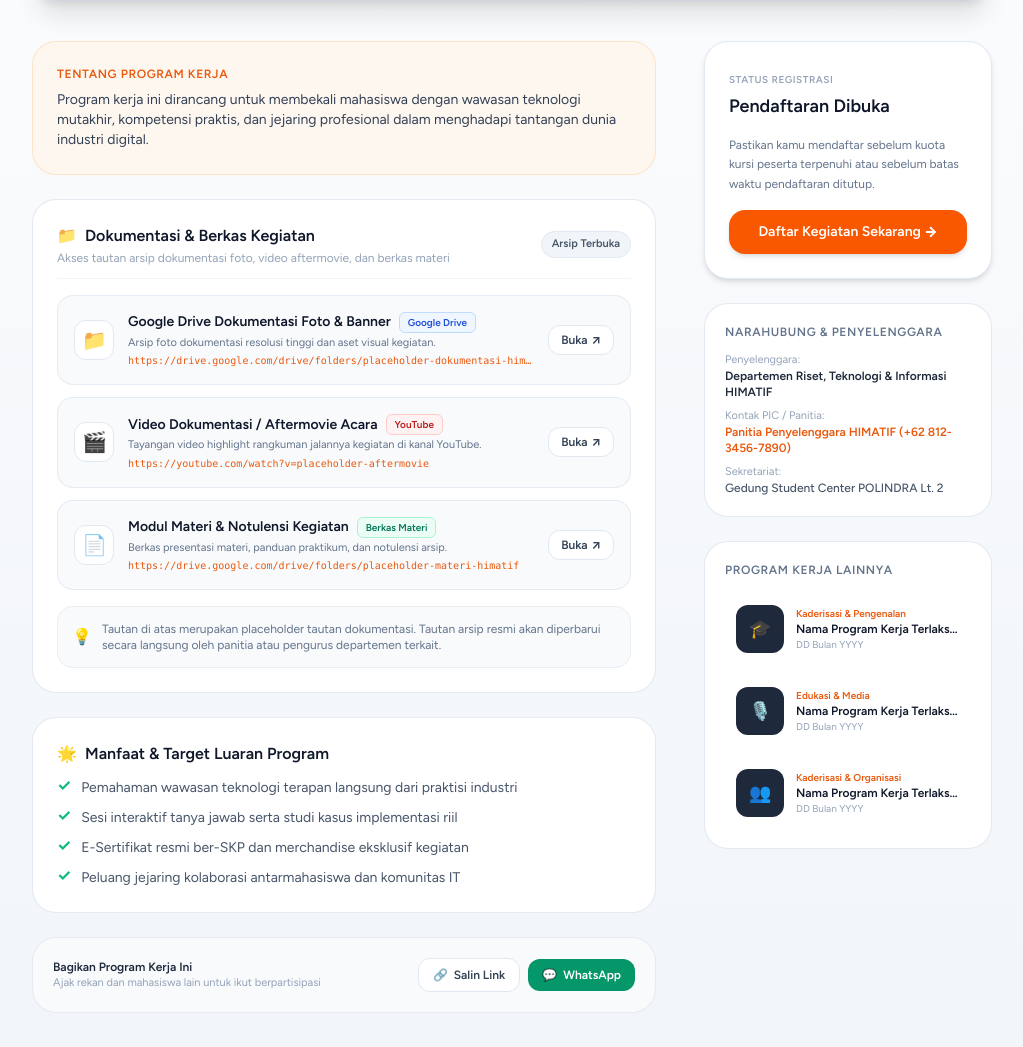
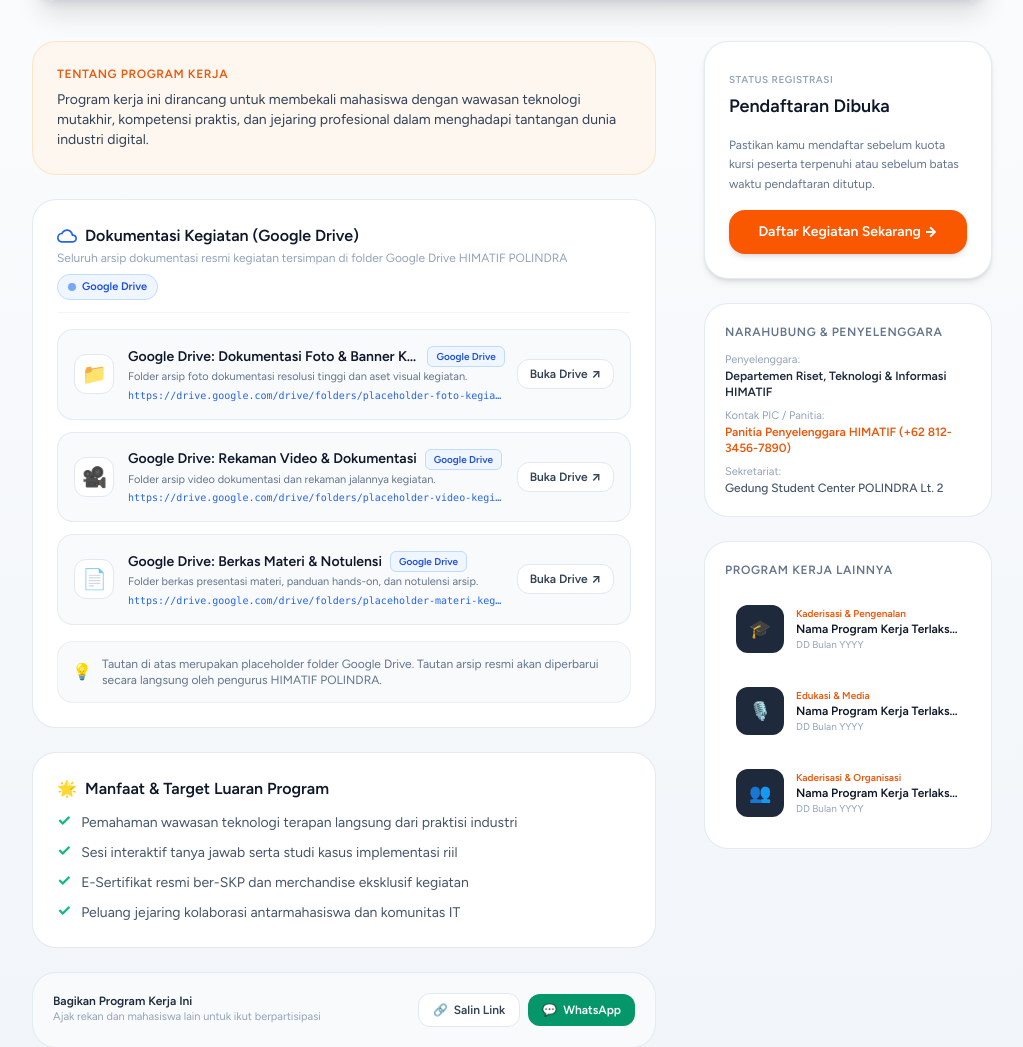
Before and after one commit to Blues24/himatif-nexus, a Laravel app: page /kegiatan/1 in a window 1280 px wide. Shown: the part 803-1850 px from the top of the page, without its empty margins (128-1151 px from the left). Run offline with Laravel 12, Linux system fonts and the light colour scheme; data that the repository does not hold is empty; style sheets or scripts are compiled from the project's sources; some libraries are stand-ins or nearby versions.

Commit message:
feat: standardize all documentation links to Google Drive only in KegiatanDetail

```diff
--- a/resources/js/Pages/KegiatanDetail.vue
+++ b/resources/js/Pages/KegiatanDetail.vue
@@ -37,30 +37,30 @@ const masterActivities = [
         documentationLinks: [
             {
                 type: 'drive',
-                title: 'Google Drive Dokumentasi Foto & Banner',
-                desc: 'Arsip foto dokumentasi resolusi tinggi dan aset visual kegiatan.',
-                url: 'https://drive.google.com/drive/folders/placeholder-dokumentasi-himatif',
+                title: 'Google Drive: Dokumentasi Foto & Banner Kegiatan',
+                desc: 'Folder arsip foto dokumentasi resolusi tinggi dan aset visual kegiatan.',
+                url: 'https://drive.google.com/drive/folders/placeholder-foto-kegiatan',
                 icon: '📁',
                 badge: 'Google Drive',
                 badgeClass: 'bg-blue-50 text-blue-700 border-blue-200',
             },
             {
-                type: 'youtube',
-                title: 'Video Dokumentasi / Aftermovie Acara',
-                desc: 'Tayangan video highlight rangkuman jalannya kegiatan di kanal YouTube.',
-                url: 'https://youtube.com/watch?v=placeholder-aftermovie',
-                icon: '🎬',
-                badge: 'YouTube',
-                badgeClass: 'bg-red-50 text-red-700 border-red-200',
+                type: 'drive',
+                title: 'Google Drive: Rekaman Video & Dokumentasi',
+                desc: 'Folder arsip video dokumentasi dan rekaman jalannya kegiatan.',
+                url: 'https://drive.google.com/drive/folders/placeholder-video-kegiatan',
+                icon: '🎥',
+                badge: 'Google Drive',
+                badgeClass: 'bg-blue-50 text-blue-700 border-blue-200',
             },
             {
-                type: 'materi',
-                title: 'Modul Materi & Notulensi Kegiatan',
-                desc: 'Berkas presentasi materi, panduan praktikum, dan notulensi arsip.',
-                url: 'https://drive.google.com/drive/folders/placeholder-materi-himatif',
+                type: 'drive',
+                title: 'Google Drive: Berkas Materi & Notulensi',
+                desc: 'Folder berkas presentasi materi, panduan hands-on, dan notulensi arsip.',
+                url: 'https://drive.google.com/drive/folders/placeholder-materi-kegiatan',
                 icon: '📄',
-                badge: 'Berkas Materi',
-                badgeClass: 'bg-emerald-50 text-emerald-700 border-emerald-200',
+                badge: 'Google Drive',
+                badgeClass: 'bg-blue-50 text-blue-700 border-blue-200',
             },
         ],
         highlights: [
@@ -92,30 +92,30 @@ const masterActivities = [
         documentationLinks: [
             {
                 type: 'drive',
-                title: 'Google Drive Dokumentasi Foto PKPS',
-                desc: 'Arsip foto dokumentasi kegiatan pengenalan prodi dan inisiasi mahasiswa baru.',
-                url: 'https://drive.google.com/drive/folders/placeholder-pkps-himatif',
+                title: 'Google Drive: Dokumentasi Foto PKPS',
+                desc: 'Folder arsip foto kegiatan pengenalan prodi dan inisiasi mahasiswa baru.',
+                url: 'https://drive.google.com/drive/folders/placeholder-foto-pkps',
                 icon: '📁',
                 badge: 'Google Drive',
                 badgeClass: 'bg-blue-50 text-blue-700 border-blue-200',
             },
             {
-                type: 'youtube',
-                title: 'Aftermovie Resmi PKPS Teknik Informatika',
-                desc: 'Video rangkuman keseruan masa pengenalan program studi TI.',
-                url: 'https://youtube.com/watch?v=placeholder-aftermovie-pkps',
-                icon: '🎬',
-                badge: 'YouTube',
-                badgeClass: 'bg-red-50 text-red-700 border-red-200',
+                type: 'drive',
+                title: 'Google Drive: Video Dokumentasi & Aftermovie PKPS',
+                desc: 'Folder rekaman video rangkuman kegiatan dan aftermovie resmi prodi TI.',
+                url: 'https://drive.google.com/drive/folders/placeholder-video-pkps',
+                icon: '🎥',
+                badge: 'Google Drive',
+                badgeClass: 'bg-blue-50 text-blue-700 border-blue-200',
             },
             {
-                type: 'materi',
-                title: 'Buku Panduan Mahasiswa Baru TI',
-                desc: 'Buku panduan kurikulum, etika kampus, dan profil himpunan.',
+                type: 'drive',
+                title: 'Google Drive: Buku Panduan & Modul Mahasiswa Baru',
+                desc: 'Folder buku panduan kurikulum, etika kampus, dan profil himpunan.',
                 url: 'https://drive.google.com/drive/folders/placeholder-panduan-pkps',
                 icon: '📄',
-                badge: 'Buku Panduan',
-                badgeClass: 'bg-emerald-50 text-emerald-700 border-emerald-200',
+                badge: 'Google Drive',
+                badgeClass: 'bg-blue-50 text-blue-700 border-blue-200',
             },
         ],
         highlights: [
@@ -145,31 +145,31 @@ const masterActivities = [
         organizer: 'Departemen Komunikasi, Media & Informasi',
         documentationLinks: [
             {
-                type: 'youtube',
-                title: 'Streaming & Video Podcast Episode Lengkap',
-                desc: 'Tayangan video podcast bincang teknologi dan insight karir software engineer.',
-                url: 'https://youtube.com/playlist?list=placeholder-podcast-itcast',
+                type: 'drive',
+                title: 'Google Drive: Rekaman Audio & Video Podcast',
+                desc: 'Folder video dan audio podcast lengkap bincang teknologi mahasiswa.',
+                url: 'https://drive.google.com/drive/folders/placeholder-rekaman-podcast',
                 icon: '🎙️',
-                badge: 'YouTube',
-                badgeClass: 'bg-red-50 text-red-700 border-red-200',
+                badge: 'Google Drive',
+                badgeClass: 'bg-blue-50 text-blue-700 border-blue-200',
             },
             {
                 type: 'drive',
-                title: 'Galeri Foto Behind The Scene (BTS)',
-                desc: 'Foto dokumentasi suasana proses rekaman podcast di studio HIMATIF.',
-                url: 'https://drive.google.com/drive/folders/placeholder-bts-podcast',
+                title: 'Google Drive: Galeri Foto Studio Behind The Scene',
+                desc: 'Folder arsip foto dokumentasi proses rekaman di studio multimedia.',
+                url: 'https://drive.google.com/drive/folders/placeholder-foto-podcast',
                 icon: '📁',
                 badge: 'Google Drive',
                 badgeClass: 'bg-blue-50 text-blue-700 border-blue-200',
             },
             {
-                type: 'materi',
-                title: 'Resume & Catatan Topik Pembahasan',
-                desc: 'Rangkuman poin penting, rekomendasi buku, dan tautan karir dari narasumber.',
+                type: 'drive',
+                title: 'Google Drive: Resume & Notulensi Topik IT',
+                desc: 'Folder rangkuman poin narasumber, referensi buku, dan modul karir.',
                 url: 'https://drive.google.com/drive/folders/placeholder-resume-podcast',
                 icon: '📄',
-                badge: 'Ringkasan',
-                badgeClass: 'bg-amber-50 text-amber-700 border-amber-200',
+                badge: 'Google Drive',
+                badgeClass: 'bg-blue-50 text-blue-700 border-blue-200',
             },
         ],
         highlights: [
@@ -200,30 +200,30 @@ const masterActivities = [
         documentationLinks: [
             {
                 type: 'drive',
-                title: 'Google Drive Dokumentasi Foto LKMM-D',
-                desc: 'Arsip foto dokumentasi simulasi sidang, dinamika kelompok, dan outbound.',
-                url: 'https://drive.google.com/drive/folders/placeholder-lkmmd-himatif',
+                title: 'Google Drive: Dokumentasi Foto LKMM-D',
+                desc: 'Folder arsip foto simulasi sidang, dinamika kelompok, dan sesi outbound.',
+                url: 'https://drive.google.com/drive/folders/placeholder-foto-lkmmd',
                 icon: '📁',
                 badge: 'Google Drive',
                 badgeClass: 'bg-blue-50 text-blue-700 border-blue-200',
             },
             {
-                type: 'youtube',
-                title: 'Highlight Video Aftermovie LKMM-D',
-                desc: 'Video rangkuman kegiatan kepemimpinan mahasiswa tingkat dasar.',
-                url: 'https://youtube.com/watch?v=placeholder-aftermovie-lkmmd',
-                icon: '🎬',
-                badge: 'YouTube',
-                badgeClass: 'bg-red-50 text-red-700 border-red-200',
+                type: 'drive',
+                title: 'Google Drive: Video Dokumentasi & Highlight Acara',
+                desc: 'Folder rekaman dokumentasi video pelatihan kepemimpinan mahasiswa.',
+                url: 'https://drive.google.com/drive/folders/placeholder-video-lkmmd',
+                icon: '🎥',
+                badge: 'Google Drive',
+                badgeClass: 'bg-blue-50 text-blue-700 border-blue-200',
             },
             {
-                type: 'materi',
-                title: 'Modul Pelatihan & Draft Simulasi Sidang',
-                desc: 'Materi kepemimpinan, teknik analisis SWOT, dan template administrasi proker.',
+                type: 'drive',
+                title: 'Google Drive: Modul Pelatihan & Berkas Sidang',
+                desc: 'Folder materi kepemimpinan, analisis SWOT, dan administrasi organisasi.',
                 url: 'https://drive.google.com/drive/folders/placeholder-materi-lkmmd',
                 icon: '📄',
-                badge: 'Modul Kepemimpinan',
-                badgeClass: 'bg-indigo-50 text-indigo-700 border-indigo-200',
+                badge: 'Google Drive',
+                badgeClass: 'bg-blue-50 text-blue-700 border-blue-200',
             },
         ],
         highlights: [
@@ -259,30 +259,30 @@ const currentKegiatan = computed(() => {
             documentationLinks: [
                 {
                     type: 'drive',
-                    title: 'Google Drive Dokumentasi Foto Kegiatan',
-                    desc: 'Arsip foto dokumentasi resmi resolusi tinggi selama kegiatan.',
-                    url: 'https://drive.google.com/drive/folders/placeholder-dokumentasi-himatif',
+                    title: 'Google Drive: Dokumentasi Foto Kegiatan',
+                    desc: 'Folder arsip foto dokumentasi resmi resolusi tinggi selama kegiatan.',
+                    url: 'https://drive.google.com/drive/folders/placeholder-foto-kegiatan',
                     icon: '📁',
                     badge: 'Google Drive',
                     badgeClass: 'bg-blue-50 text-blue-700 border-blue-200',
                 },
                 {
-                    type: 'youtube',
-                    title: 'Video Dokumentasi / Aftermovie Kegiatan',
-                    desc: 'Video rangkuman jalannya kegiatan di kanal YouTube.',
-                    url: 'https://youtube.com/watch?v=placeholder-aftermovie',
-                    icon: '🎬',
-                    badge: 'YouTube',
-                    badgeClass: 'bg-red-50 text-red-700 border-red-200',
+                    type: 'drive',
+                    title: 'Google Drive: Rekaman Video Dokumentasi',
+                    desc: 'Folder rekaman video dokumentasi dan rangkuman jalannya kegiatan.',
+                    url: 'https://drive.google.com/drive/folders/placeholder-video-kegiatan',
+                    icon: '🎥',
+                    badge: 'Google Drive',
+                    badgeClass: 'bg-blue-50 text-blue-700 border-blue-200',
                 },
                 {
-                    type: 'materi',
-                    title: 'Modul Materi & Berkas Arsip Kegiatan',
-                    desc: 'Berkas presentasi dan arsip evaluasi kegiatan.',
-                    url: 'https://drive.google.com/drive/folders/placeholder-materi-himatif',
+                    type: 'drive',
+                    title: 'Google Drive: Modul Materi & Berkas Kegiatan',
+                    desc: 'Folder berkas presentasi dan arsip evaluasi kegiatan.',
+                    url: 'https://drive.google.com/drive/folders/placeholder-materi-kegiatan',
                     icon: '📄',
-                    badge: 'Berkas Materi',
-                    badgeClass: 'bg-emerald-50 text-emerald-700 border-emerald-200',
+                    badge: 'Google Drive',
+                    badgeClass: 'bg-blue-50 text-blue-700 border-blue-200',
                 },
             ],
             highlights: [
@@ -443,24 +443,27 @@ const shareToWhatsApp = () => {
                             </p>
                         </div>
 
-                        <!-- Tautan Dokumentasi & Arsip Kegiatan (Placeholder Link) -->
+                        <!-- Tautan Dokumentasi & Arsip Kegiatan (Khusus Google Drive) -->
                         <div class="p-5 sm:p-6 rounded-3xl bg-white border border-slate-200/90 shadow-xs space-y-4">
                             <div class="flex flex-wrap items-center justify-between gap-2 border-b border-slate-100 pb-3">
                                 <div>
                                     <h3 class="text-base font-black text-slate-900 flex items-center gap-2">
-                                        <span>📁</span>
-                                        <span>Dokumentasi & Berkas Kegiatan</span>
+                                        <svg class="w-5 h-5 text-blue-600 shrink-0" viewBox="0 0 24 24" fill="currentColor">
+                                            <path d="M19.35 10.04C18.67 6.59 15.64 4 12 4 9.11 4 6.6 5.64 5.35 8.04 2.34 8.36 0 10.91 0 14c0 3.31 2.69 6 6 6h13c2.76 0 5-2.24 5-5 0-2.64-2.05-4.78-4.65-4.96zM19 18H6c-2.21 0-4-1.79-4-4 0-2.05 1.53-3.76 3.56-3.97l1.07-.11.5-.95C8.08 7.14 9.94 6 12 6c2.62 0 4.88 1.86 5.39 4.43l.3 1.5 1.53.11c1.56.1 2.78 1.41 2.78 2.96 0 1.65-1.35 3-3 3z"/>
+                                        </svg>
+                                        <span>Dokumentasi Kegiatan (Google Drive)</span>
                                     </h3>
                                     <p class="text-xs text-slate-400 mt-0.5">
-                                        Akses tautan arsip dokumentasi foto, video aftermovie, dan berkas materi
+                                        Seluruh arsip dokumentasi resmi kegiatan tersimpan di folder Google Drive HIMATIF POLINDRA
                                     </p>
                                 </div>
-                                <span class="text-[11px] font-bold px-2.5 py-1 rounded-full bg-slate-100 text-slate-600 border border-slate-200">
-                                    Arsip Terbuka
+                                <span class="text-[11px] font-bold px-2.5 py-1 rounded-full bg-blue-50 text-blue-700 border border-blue-200 flex items-center gap-1.5">
+                                    <span class="w-2 h-2 rounded-full bg-blue-500 animate-pulse"></span>
+                                    Google Drive
                                 </span>
                             </div>
 
-                            <!-- Daftar Link Dokumentasi Placeholder -->
+                            <!-- Daftar Link Dokumentasi Google Drive Placeholder -->
                             <div class="space-y-3">
                                 <a
                                     v-for="(link, idx) in currentKegiatan.documentationLinks"
@@ -468,33 +471,33 @@ const shareToWhatsApp = () => {
                                     :href="link.url"
                                     target="_blank"
                                     rel="noopener noreferrer"
-                                    class="flex items-center justify-between p-3.5 sm:p-4 rounded-2xl bg-slate-50 border border-slate-200/80 hover:border-orange-300 hover:bg-orange-50/30 transition group"
+                                    class="flex items-center justify-between p-3.5 sm:p-4 rounded-2xl bg-slate-50 border border-slate-200/80 hover:border-blue-400 hover:bg-blue-50/20 transition group"
                                 >
                                     <div class="flex items-center gap-3.5 min-w-0">
-                                        <div class="w-10 h-10 rounded-xl bg-white border border-slate-200 shadow-2xs flex items-center justify-center text-xl shrink-0 group-hover:scale-105 transition">
+                                        <div class="w-10 h-10 rounded-xl bg-white border border-slate-200 shadow-2xs flex items-center justify-center text-xl shrink-0 group-hover:scale-105 group-hover:border-blue-300 transition">
                                             {{ link.icon }}
                                         </div>
                                         <div class="min-w-0">
                                             <div class="flex items-center gap-2">
-                                                <span class="text-xs sm:text-sm font-bold text-slate-900 group-hover:text-[#F95700] transition truncate">
+                                                <span class="text-xs sm:text-sm font-bold text-slate-900 group-hover:text-blue-600 transition truncate">
                                                     {{ link.title }}
                                                 </span>
-                                                <span :class="link.badgeClass" class="text-[10px] font-bold px-2 py-0.5 rounded-md border shrink-0 hidden sm:inline-block">
-                                                    {{ link.badge }}
+                                                <span class="text-[10px] font-bold px-2 py-0.5 rounded-md border shrink-0 bg-blue-50 text-blue-700 border-blue-200 hidden sm:inline-block">
+                                                    Google Drive
                                                 </span>
                                             </div>
                                             <p class="text-[11px] text-slate-500 truncate mt-0.5">
                                                 {{ link.desc }}
                                             </p>
-                                            <span class="text-[10px] text-orange-600 font-mono font-medium truncate block mt-0.5">
+                                            <span class="text-[10px] text-blue-600 font-mono font-medium truncate block mt-0.5">
                                                 {{ link.url }}
                                             </span>
                                         </div>
                                     </div>
 
                                     <div class="shrink-0 ml-3">
-                                        <span class="inline-flex items-center gap-1 px-3 py-1.5 rounded-xl bg-white border border-slate-200 text-xs font-bold text-slate-700 group-hover:bg-[#F95700] group-hover:text-white group-hover:border-transparent transition shadow-2xs">
-                                            <span>Buka</span>
+                                        <span class="inline-flex items-center gap-1 px-3 py-1.5 rounded-xl bg-white border border-slate-200 text-xs font-bold text-slate-700 group-hover:bg-blue-600 group-hover:text-white group-hover:border-transparent transition shadow-2xs">
+                                            <span>Buka Drive</span>
                                             <span class="text-xs">↗</span>
                                         </span>
                                     </div>
@@ -505,7 +508,7 @@ const shareToWhatsApp = () => {
                             <div class="p-3.5 rounded-2xl bg-slate-50 border border-slate-200/60 flex items-center gap-2.5 text-xs text-slate-500">
                                 <span class="text-base">💡</span>
                                 <span>
-                                    Tautan di atas merupakan placeholder tautan dokumentasi. Tautan arsip resmi akan diperbarui secara langsung oleh panitia atau pengurus departemen terkait.
+                                    Tautan di atas merupakan placeholder folder Google Drive. Tautan arsip resmi akan diperbarui secara langsung oleh pengurus HIMATIF POLINDRA.
                                 </span>
                             </div>
                         </div>
```
